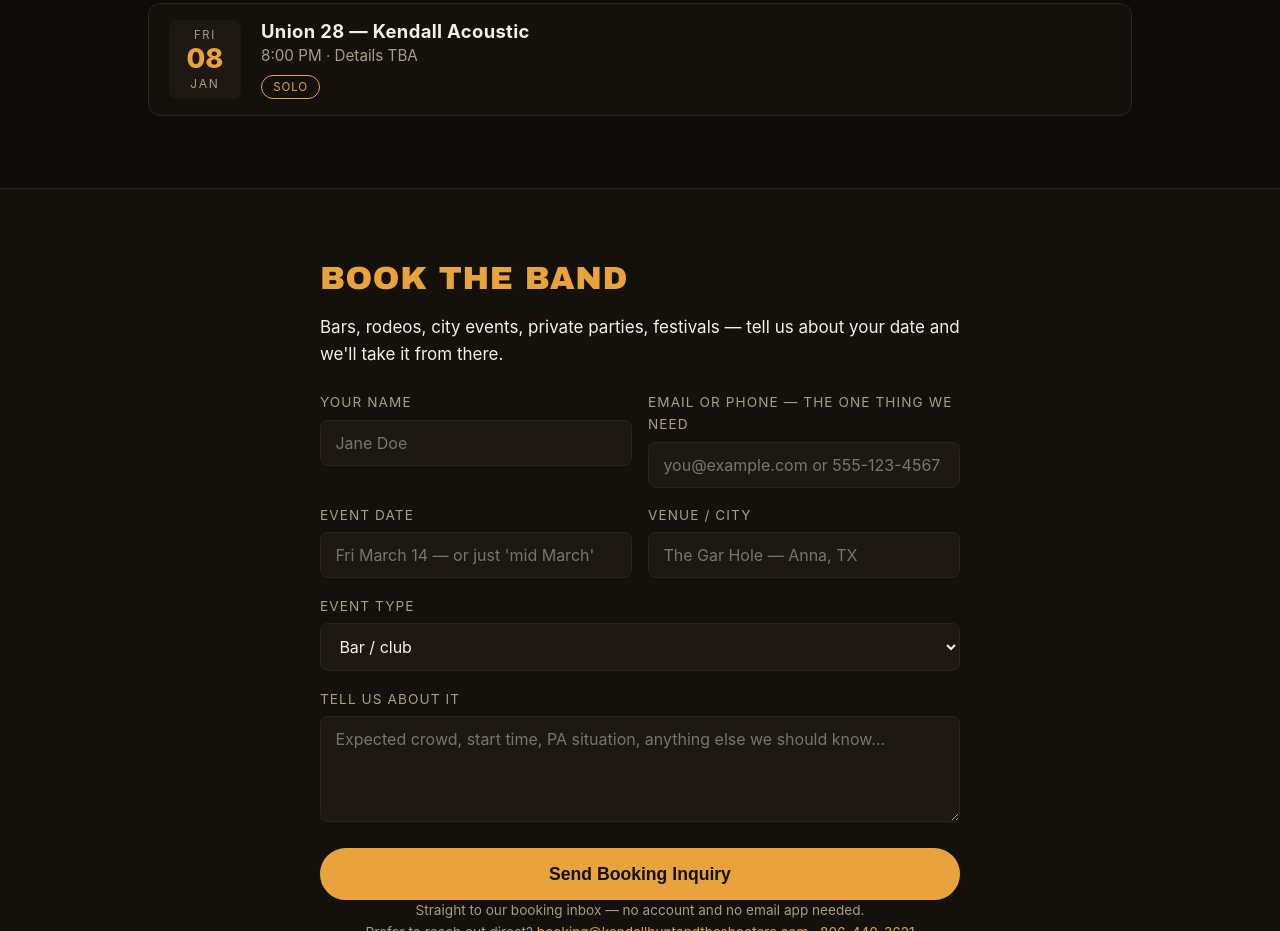
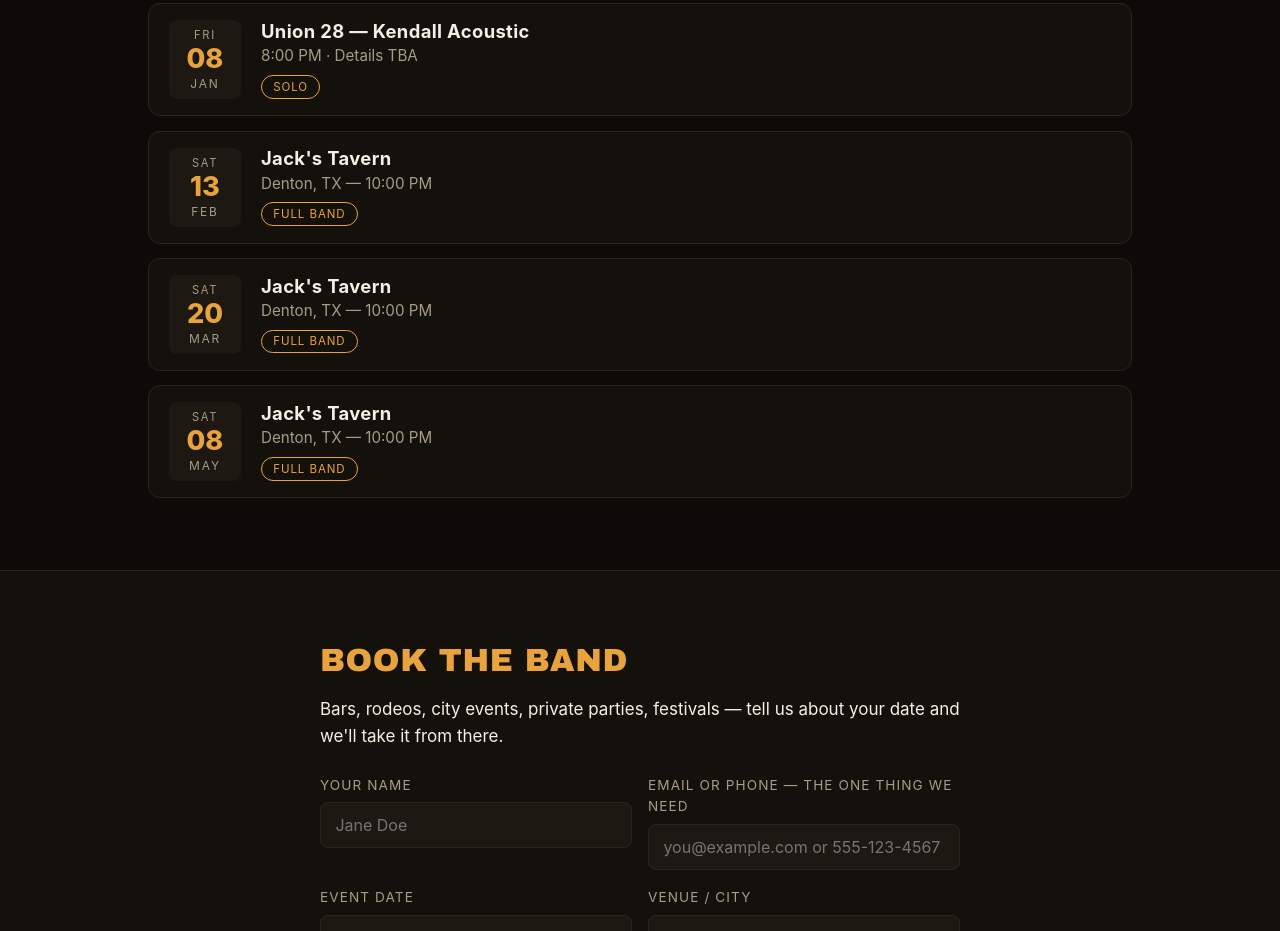
Before and after one commit to kendallhuntandtheshooters/kendall-hunt-and-the-shooters, a plain HTML site: page index.html in a window 1280 px wide. Shown: the part 4976-5907 px from the top of the page. Drawn offline with Linux system fonts and the light colour scheme.

Commit message:
Add Jack's Tavern 2027 dates

```diff
--- a/index.html
+++ b/index.html
@@ -219,6 +219,33 @@
         </div>
       </article>
 
+      <article class="show">
+        <div class="show-date"><span class="dow">SAT</span><span class="day">13</span><span class="mon">FEB</span></div>
+        <div class="show-info">
+          <h3>Jack's Tavern</h3>
+          <p>Denton, TX — 10:00 PM</p>
+          <span class="badge">Full band</span>
+        </div>
+      </article>
+
+      <article class="show">
+        <div class="show-date"><span class="dow">SAT</span><span class="day">20</span><span class="mon">MAR</span></div>
+        <div class="show-info">
+          <h3>Jack's Tavern</h3>
+          <p>Denton, TX — 10:00 PM</p>
+          <span class="badge">Full band</span>
+        </div>
+      </article>
+
+      <article class="show">
+        <div class="show-date"><span class="dow">SAT</span><span class="day">08</span><span class="mon">MAY</span></div>
+        <div class="show-info">
+          <h3>Jack's Tavern</h3>
+          <p>Denton, TX — 10:00 PM</p>
+          <span class="badge">Full band</span>
+        </div>
+      </article>
+
     </div>
   </div>
 </section>
```
